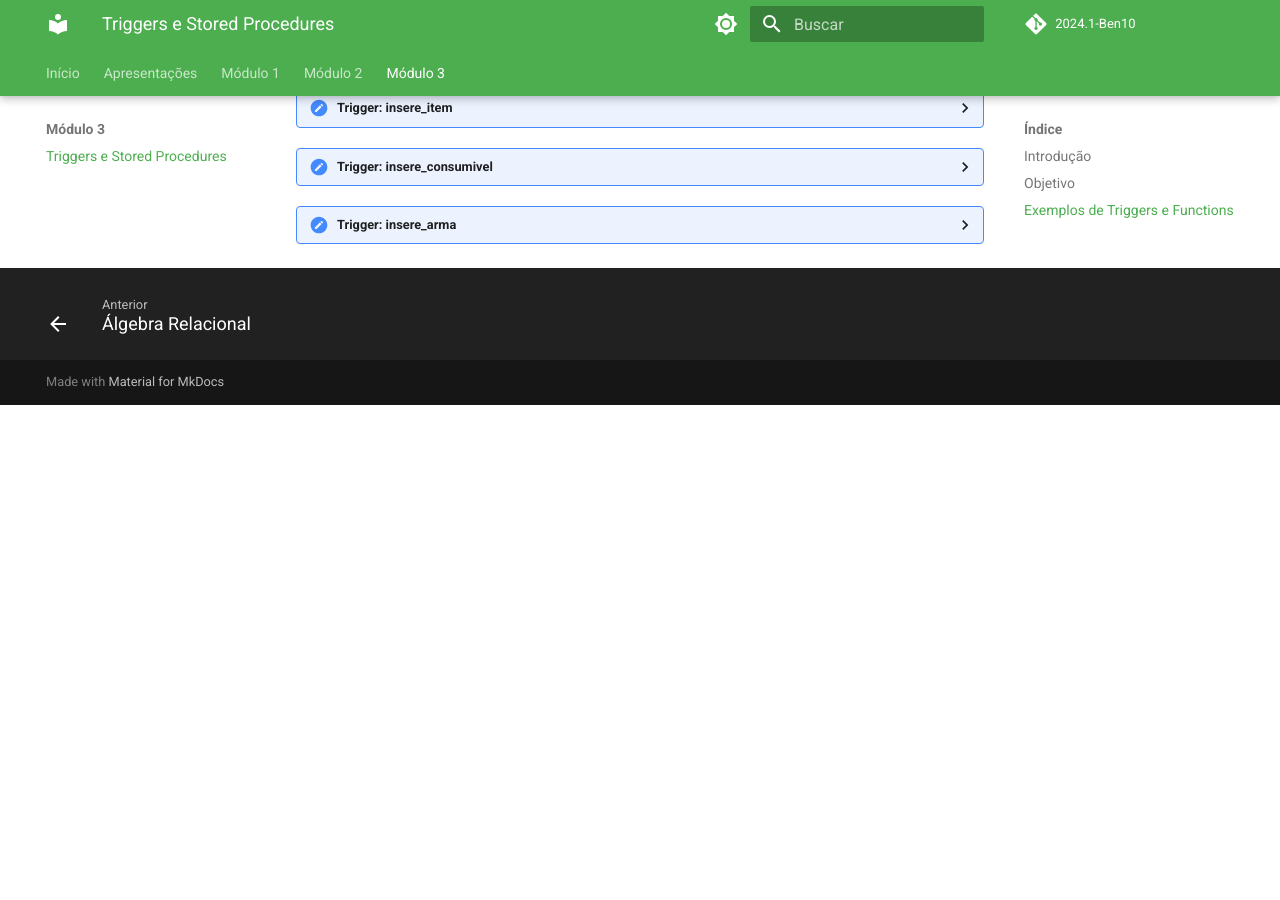
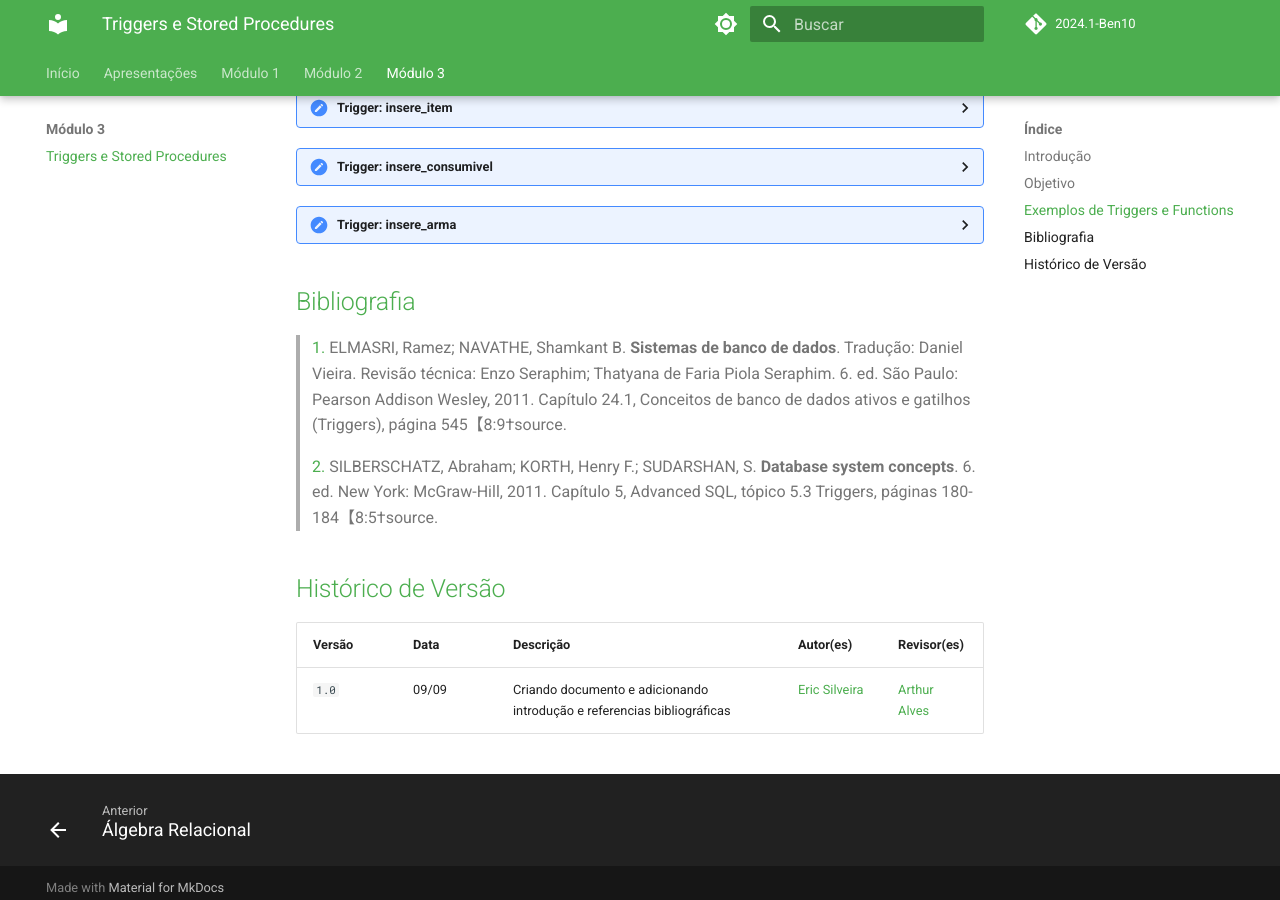
Before and after one commit to SBD1/2024.1-Ben10, an MkDocs documentation site: the page built from docs/modulo3/triggers.md, in a window 1280 px wide and 900 px high, scrolled down 1289 px. Built offline with MkDocs 1.6.1 and Material for MkDocs 9.7.7, drawn with Linux system fonts in a browser that asks for light colours; comment, search, counter and statistics services are not loaded; the version menu is left out; before the commit the page ends 1694 px from its top, so only the background shows below that.

Commit message:
adicionando bibliografia e histórico de versão no documento de triggers

````diff
--- a/docs/modulo3/triggers.md
+++ b/docs/modulo3/triggers.md
@@ -280,3 +280,15 @@ Nesta seção, são apresentados exemplos de **triggers** e **functions** implem
     BEFORE INSERT OR UPDATE ON ARMA
     FOR EACH ROW EXECUTE PROCEDURE insere_arma();
     ```
+
+## <a>Bibliografia</a>
+
+> <a id="REF1" href="#anchor_1">1.</a> ELMASRI, Ramez; NAVATHE, Shamkant B. **Sistemas de banco de dados**. Tradução: Daniel Vieira. Revisão técnica: Enzo Seraphim; Thatyana de Faria Piola Seraphim. 6. ed. São Paulo: Pearson Addison Wesley, 2011. Capítulo 24.1, Conceitos de banco de dados ativos e gatilhos (Triggers), página 545【8:9†source.
+
+> <a id="REF2" href="#anchor_2">2.</a> SILBERSCHATZ, Abraham; KORTH, Henry F.; SUDARSHAN, S. **Database system concepts**. 6. ed. New York: McGraw-Hill, 2011. Capítulo 5, Advanced SQL, tópico 5.3 Triggers, páginas 180-184【8:5†source.
+
+## <a>Histórico de Versão</a>
+
+| Versão| Data | Descrição  | Autor(es)  | Revisor(es) |
+| ----- |----- | ---------- | ---------- | ----------- |
+| `1.0` | 09/09 | Criando documento e adicionando introdução e referencias bibliográficas| [Eric Silveira](https://github.com/ericbky)| [Arthur Alves](https://github.com/Arthrok)|
````
